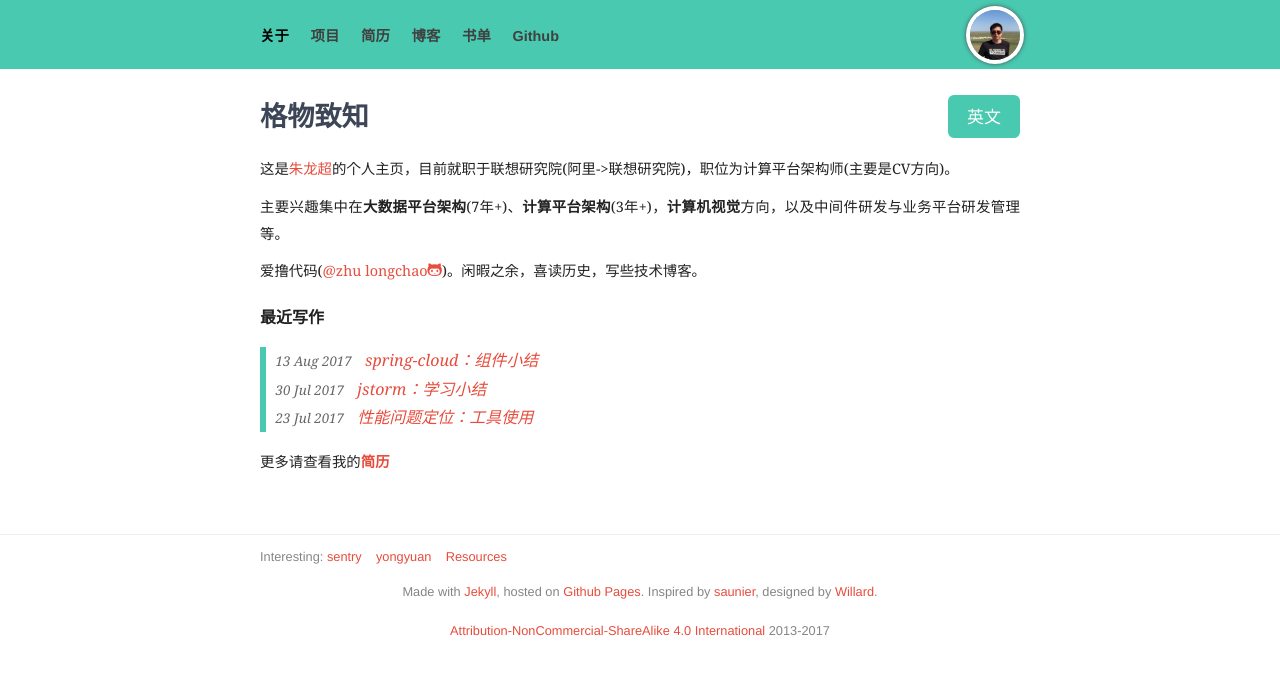
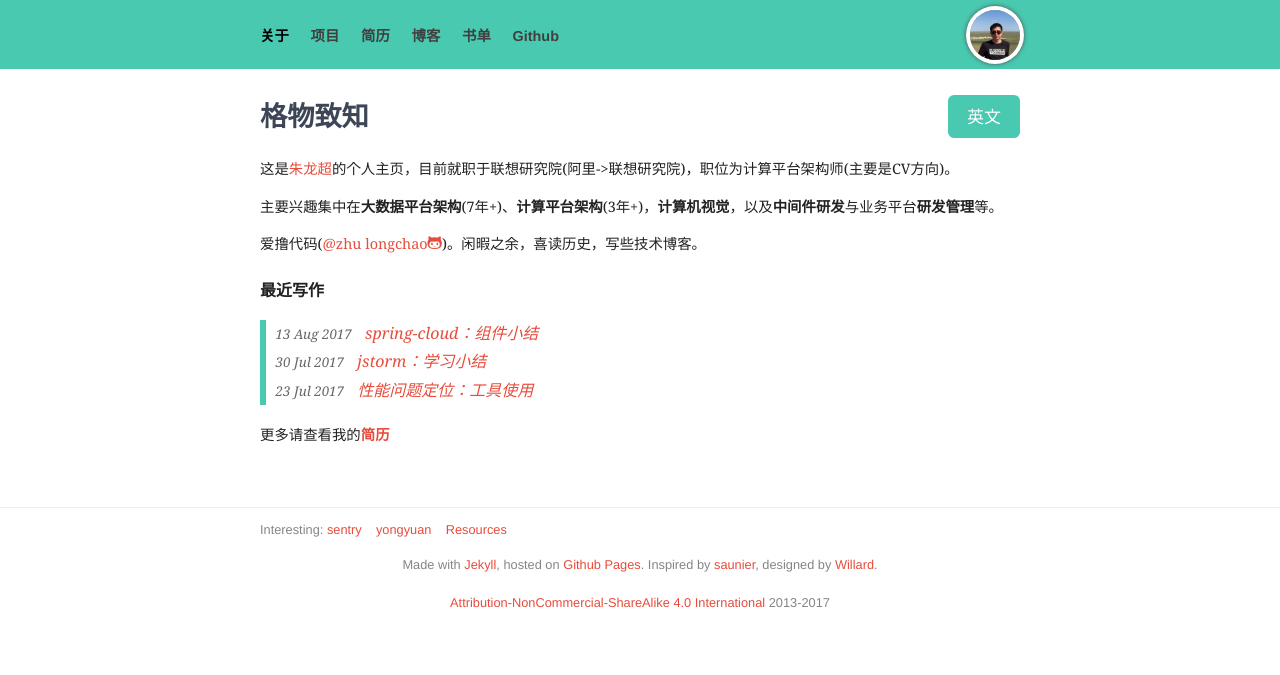
Before and after one commit to zhulongchao/zhulongchao.github.io, a Jekyll site: the page built from index.html, in a window 1280 px wide. Shown: the top 675 px of the page. Built offline with Jekyll 4.4.1, drawn with Linux system fonts in a browser that asks for light colours; nearby versions of some CDN libraries.

Commit message:
modify index

```diff
--- a/index.html
+++ b/index.html
@@ -23,7 +23,7 @@ description: 这是我的个人主页，目前为联想研究院计算平台架
     这是<a href="/"><span itemprop="name">朱龙超</span></a>的个人主页，目前就职于联想研究院(阿里->联想研究院)，职位为计算平台架构师(主要是CV方向)。
   </p>
   <p>
-    主要兴趣集中在<strong>大数据平台架构</strong>(7年+)、<strong>计算平台架构</strong>(3年+)，<strong>计算机视觉</strong>方向，以及中间件研发与业务平台研发管理</strong>等。
+    主要兴趣集中在<strong>大数据平台架构</strong>(7年+)、<strong>计算平台架构</strong>(3年+)，<strong>计算机视觉</strong>，以及<strong>中间件研发</strong>与业务平台<strong>研发管理</strong>等。
   </p>
   <p>
     爱撸代码(<a href="https://github.com/zhulongchao">@zhu longchao<i class="icon-github"></i></a>)。闲暇之余，喜读历史，写些技术博客。
```
